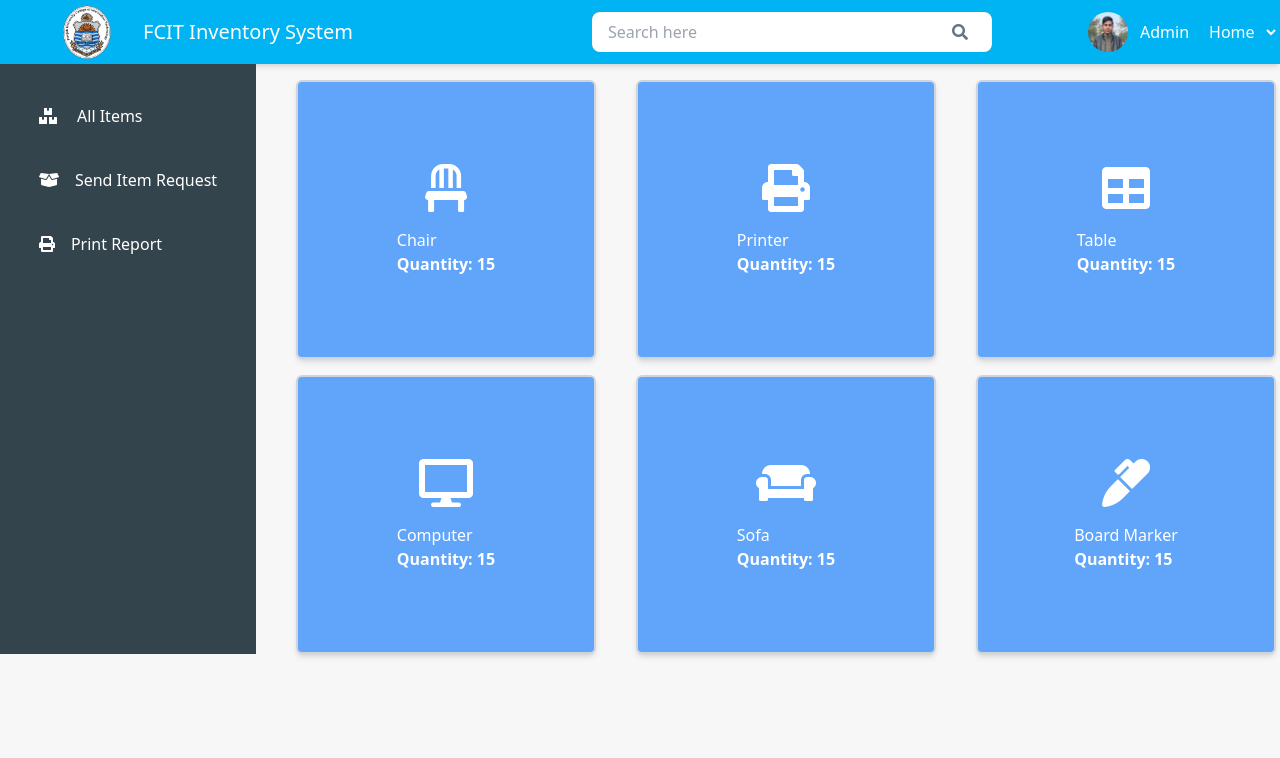
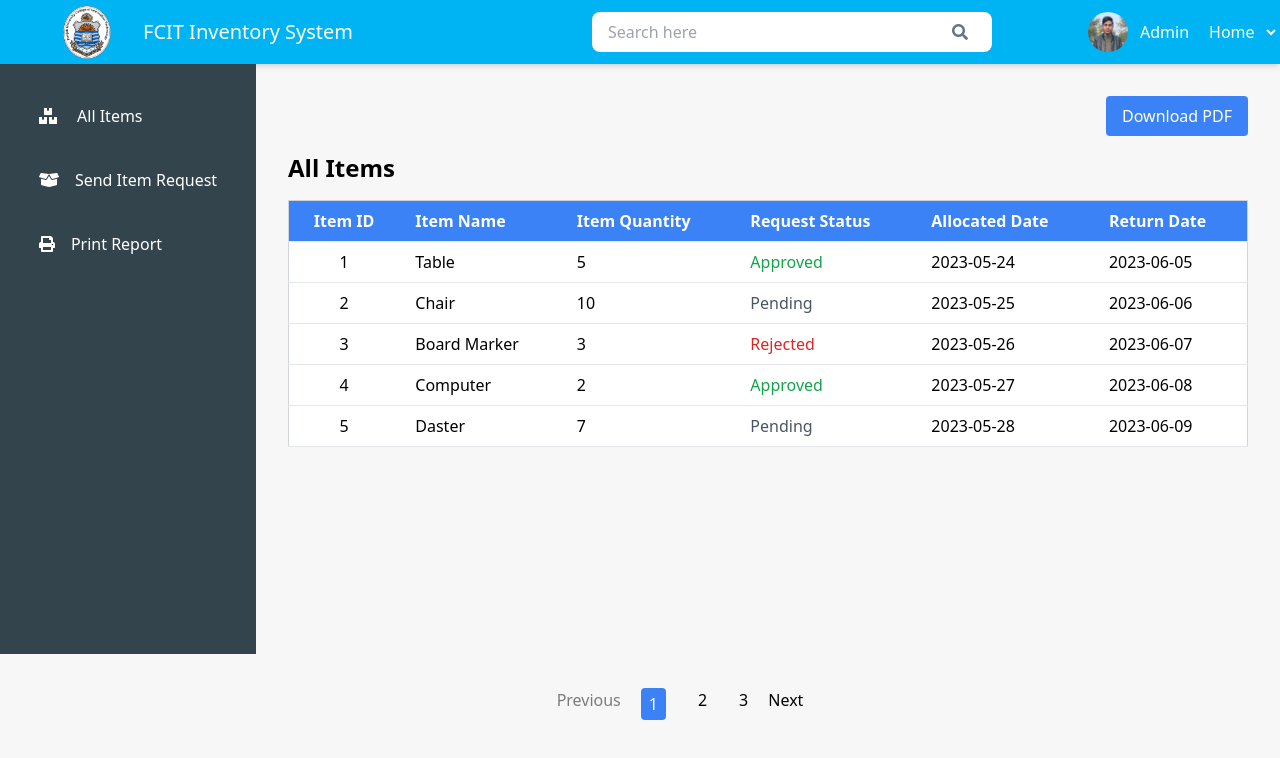
Before and after one commit to devsalman247/Inventory_Management_System, a React (Create React App) app in the folder client/: page /all_items in a window 1280 px wide. Shown: the top 758 px of the page. Built offline with nearby package versions, Linux system fonts and the light colour scheme.

Commit message:
All Items Code

```diff
--- a/client/package.json
+++ b/client/package.json
@@ -7,8 +7,11 @@
 		"@testing-library/react": "^13.4.0",
 		"@testing-library/user-event": "^13.5.0",
 		"axios": "^1.2.1",
+		"jspdf": "^2.5.1",
 		"react": "^18.2.0",
 		"react-dom": "^18.2.0",
+		"react-icons": "^4.8.0",
+		"react-paginate": "^8.2.0",
 		"react-router-dom": "^6.5.0",
 		"react-scripts": "5.0.1",
 		"reactjs-popup": "^2.0.5",
--- a/client/src/components/User/AllItems.jsx
+++ b/client/src/components/User/AllItems.jsx
@@ -1,105 +1,223 @@
-import React from 'react'
-import { Navbar } from '../Admin/Navbar'
-import Sidebar from './Sidebar'
+import React from 'react';
+import { Navbar } from '../Admin/Navbar';
+import Sidebar from './Sidebar';
+import jsPDF from 'jspdf';
+import ReactPaginate from 'react-paginate';
+import { useState } from 'react';
+
 const AllItems = () => {
+
+    const allocatedItems = [
+        {
+            id: 1,
+            name: 'Table',
+            quantity: 5,
+            status: 'Approved',
+            allocatedDate: '2023-05-24',
+            returnDate: '2023-06-05',
+        },
+        {
+            id: 2,
+            name: 'Chair',
+            quantity: 10,
+            status: 'Pending',
+            allocatedDate: '2023-05-25',
+            returnDate: '2023-06-06',
+        },
+        {
+            id: 3,
+            name: 'Board Marker',
+            quantity: 3,
+            status: 'Rejected',
+            allocatedDate: '2023-05-26',
+            returnDate: '2023-06-07',
+        },
+        {
+            id: 4,
+            name: 'Computer',
+            quantity: 2,
+            status: 'Approved',
+            allocatedDate: '2023-05-27',
+            returnDate: '2023-06-08',
+        },
+        {
+            id: 5,
+            name: 'Daster',
+            quantity: 7,
+            status: 'Pending',
+            allocatedDate: '2023-05-28',
+            returnDate: '2023-06-09',
+        },
+        {
+            id: 6,
+            name: 'Pen',
+            quantity: 20,
+            status: 'Approved',
+            allocatedDate: '2023-05-29',
+            returnDate: '2023-06-10',
+        },
+        {
+            id: 7,
+            name: 'Notebook',
+            quantity: 15,
+            status: 'Rejected',
+            allocatedDate: '2023-05-30',
+            returnDate: '2023-06-11',
+        },
+        {
+            id: 8,
+            name: 'Laptop',
+            quantity: 3,
+            status: 'Pending',
+            allocatedDate: '2023-05-31',
+            returnDate: '2023-06-12',
+        },
+        {
+            id: 9,
+            name: 'Whiteboard',
+            quantity: 1,
+            status: 'Approved',
+            allocatedDate: '2023-06-01',
+            returnDate: '2023-06-13',
+        },
+        {
+            id: 10,
+            name: 'Desk Lamp',
+            quantity: 4,
+            status: 'Rejected',
+            allocatedDate: '2023-06-02',
+            returnDate: '2023-06-14',
+        },
+        {
+            id: 11,
+            name: 'Scanner',
+            quantity: 2,
+            status: 'Pending',
+            allocatedDate: '2023-06-03',
+            returnDate: '2023-06-15',
+        },
+        {
+            id: 12,
+            name: 'Keyboard',
+            quantity: 6,
+            status: 'Approved',
+            allocatedDate: '2023-06-04',
+            returnDate: '2023-06-16',
+        },
+    ];
+
+    const getStatusColorClass = status => {
+        switch (status) {
+            case 'Approved':
+                return 'text-green-600';
+            case 'Rejected':
+                return 'text-red-600';
+            default:
+                return 'text-gray-600';
+        }
+    };
+
+    const handleDownloadPDF = () => {
+        const doc = new jsPDF();
+        doc.setFontSize(18);
+        doc.text('Inventory Report', 20, 20);
+
+        let y = 50;
+        allocatedItems.forEach(item => {
+            const { id, name, quantity, status, allocatedDate, returnDate } = item;
+            doc.setFontSize(8);
+            doc.text(`Item ID: ${id}`, 30, y);
+            doc.text(`Item Name: ${name}`, 60, y);
+            doc.text(`Quantity: ${quantity}`, 90, y);
+            doc.text(`Status: ${status}`, 120, y);
+            doc.text(`Allocated Date: ${allocatedDate}`, 150, y);
+            doc.text(`Return Date: ${returnDate}`, 180, y);
+            y += 10;
+        });
+
+        doc.save('inventory_report.pdf');
+    };
+
+    const itemsPerPage = 5;
+    const totalPages = Math.ceil(allocatedItems.length / itemsPerPage);
+    const [currentPage, setCurrentPage] = useState(0);
+    const offset = currentPage * itemsPerPage;
+    const currentItems = allocatedItems.slice(offset, offset + itemsPerPage);
+
+    const handlePageChange = ({ selected }) => {
+        setCurrentPage(selected);
+    };
+
     return (
-        <div className='flex flex-col'>
+        <div className="flex flex-col min-h-screen">
             <Navbar />
-            {/* Div for sidebar and main content */}
-            <div className='flex w-full h-full '>
+            <div className="flex flex-grow">
                 <Sidebar />
-                {/* Div for main content */}
-                <div className='flex flex-wrap items-stretch '>
-                    <div class=" flex flex-col items-center justify-center  ml-10 mt-4 w-[300px] h-50 bg-blue-400 border-2 border-gray-300 rounded-md shadow-md">
+                <div className="p-8 w-full">
+                    <div className="flex justify-end mb-4">
+                        <button
+                            className="bg-blue-500 hover:bg-blue-600 text-white py-2 px-4 rounded"
+                            onClick={handleDownloadPDF}
+                        >
+                            Download PDF
+                        </button>
+                    </div>
+                    <h2 className="text-2xl font-semibold mb-4">All Items</h2>
+                    <table className="w-full bg-white border border-gray-300">
+                        {/* Table content... */}
+                        <thead>
+                            <tr className="bg-blue-500 text-white">
+                                <th className="py-2 px-4 border-b text-center">Item ID</th>
+                                <th className="py-2 px-4 border-b text-left">Item Name</th>
+                                <th className="py-2 px-4 border-b text-left">Item Quantity</th>
+                                <th className="py-2 px-4 border-b text-left">Request Status</th>
+                                <th className="py-2 px-4 border-b text-left">Allocated Date</th>
+                                <th className="py-2 px-4 border-b text-left">Return Date</th>
+                            </tr>
+                        </thead>
+                        <tbody>
+                            {currentItems.map(item => (
+                                <tr key={item.id}>
+                                    <td className="py-2 px-4 border-b text-center">{item.id}</td>
+                                    <td className="py-2 px-4 border-b text-left">{item.name}</td>
+                                    <td className="py-2 px-4 border-b text-left">{item.quantity}</td>
+                                    <td
+                                        className={`py-2 px-4 border-b text-left ${getStatusColorClass(item.status)}`}
+                                    >
+                                        {item.status}
+                                    </td>
+                                    <td className="py-2 px-4 border-b text-left">{item.allocatedDate}</td>
+                                    <td className="py-2 px-4 border-b text-left">{item.returnDate}</td>
+                                </tr>
+                            ))}
+                        </tbody>
+                    </table>
 
-                        {/* add Chair icon */}
-                        <i class="fas fa-chair fa-3x text-center text-white mt-4 "></i>
-                        <div class="px-6 py-4">
-                            <p class="text-white text-base">
-                                Chair
-                            </p>
-                            <p>
-                                <span class="font-bold text-white">Quantity: 15</span>
-                            </p>
+                    {totalPages > 1 && (
+                        <div className="mt-20 fixed bottom-20 left-20 right-0 flex justify-center">
+                            <ReactPaginate
+                                previousLabel="Previous"
+                                nextLabel="Next"
+                                breakLabel="..."
+                                breakClassName="text-gray-500 px-2 cursor-pointer"
+                                pageCount={totalPages}
+                                marginPagesDisplayed={2}
+                                pageRangeDisplayed={5}
+                                onPageChange={handlePageChange}
+                                containerClassName="flex justify-center"
+                                pageClassName="mx-4"
+                                activeClassName="bg-blue-500 text-white px-2 py-1 rounded"
+                                activeLinkClassName="cursor-pointer"
+                                previousClassName="mx-1"
+                                nextClassName="mx-1"
+                                disabledClassName="opacity-50 cursor-not-allowed"
+                            />
                         </div>
-                    </div>
-                    <div class=" flex flex-col items-center justify-center  ml-10 mt-4 w-[300px] h-50 bg-blue-400 border-2 border-gray-300 rounded-md shadow-md">
-
-                        {/* add Printer icon */}
-                        <i class="fas fa-print fa-3x text-center text-white mt-4 "></i>
-                        <div class="px-6 py-4">
-                            <p class="text-white text-base">
-                                Printer
-                            </p>
-                            <p>
-                                <span class="font-bold text-white">Quantity: 15</span>
-
-                            </p>
-                        </div>
-                    </div>
-                    <div class=" flex flex-col items-center justify-center  ml-10 mt-4 w-[300px] h-50 bg-blue-400 border-2 border-gray-300 rounded-md shadow-md">
-
-                        {/* add Table icon */}
-                        <i class="fas fa-table fa-3x text-center text-white mt-4 "></i>
-                        <div class="px-6 py-4">
-                            <p class="text-white text-base">
-                                Table
-                            </p>
-                            <p>
-                                <span class="font-bold text-white">Quantity: 15</span>
-
-                            </p>
-                        </div>
-                    </div>
-                    <div class=" flex flex-col items-center justify-center  ml-10 mt-4 w-[300px] h-50 bg-blue-400 border-2 border-gray-300 rounded-md shadow-md">
-
-                        {/* add Computer icon */}
-                        <i class="fas fa-desktop fa-3x text-center text-white mt-4 "></i>
-                        <div class="px-6 py-4">
-                            <p class="text-white text-base">
-                                Computer
-                            </p>
-                            <p>
-                                <span class="font-bold text-white">Quantity: 15</span>
-
-                            </p>
-                        </div>
-                    </div>
-                    <div class=" flex flex-col items-center justify-center  ml-10 mt-4 w-[300px] h-50 bg-blue-400 border-2 border-gray-300 rounded-md shadow-md">
-
-                        {/* add Sofa icon */}
-                        <i class="fas fa-couch fa-3x text-center text-white mt-4 "></i>
-                        <div class="px-6 py-4">
-                            <p class="text-white text-base">
-                                Sofa
-                            </p>
-                            <p>
-                                <span class="font-bold text-white">Quantity: 15</span>
-
-                            </p>
-                        </div>
-                    </div>
-
-
-                    <div class=" flex flex-col items-center justify-center  ml-10 mt-4 w-[300px] h-50 bg-blue-400 border-2 border-gray-300 rounded-md shadow-md">
-
-                        {/* add Board Marker icon */}
-                        <i class="fas fa-marker fa-3x text-center text-white mt-4 "></i>
-                        <div class="px-6 py-4">
-                            <p class="text-white text-base">
-                                Board Marker
-                            </p>
-                            <p>
-                                <span class="font-bold text-white">Quantity: 15</span>
-
-                            </p>
-                        </div>
-                    </div>
+                    )}
                 </div>
             </div>
         </div>
+    );
+};
 
-    )
-}
-
-export default AllItems
+export default AllItems;
```
Also changed, not shown: client/src/components/index.js (line endings or trailing spaces), client/src/constants/index.js (line endings or trailing spaces), 1 other file (tests, documents, lock files or other folders).
